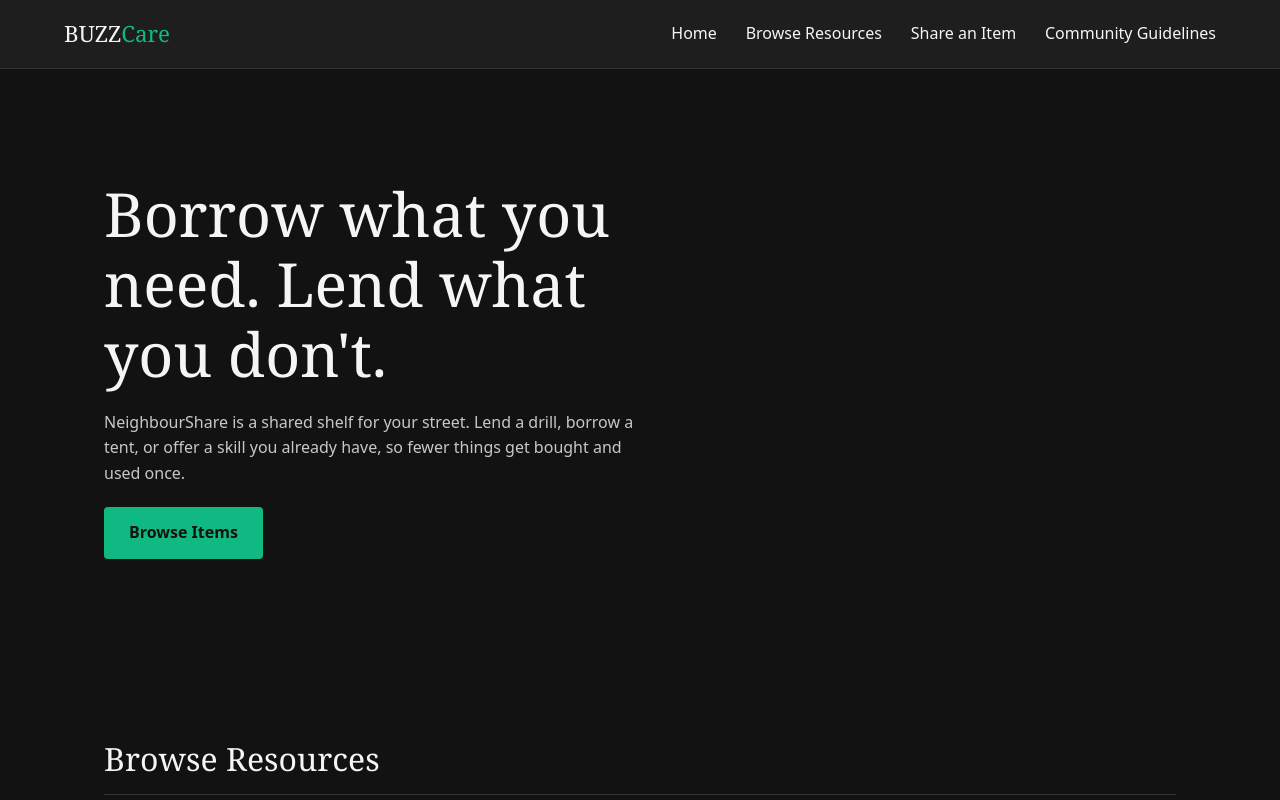
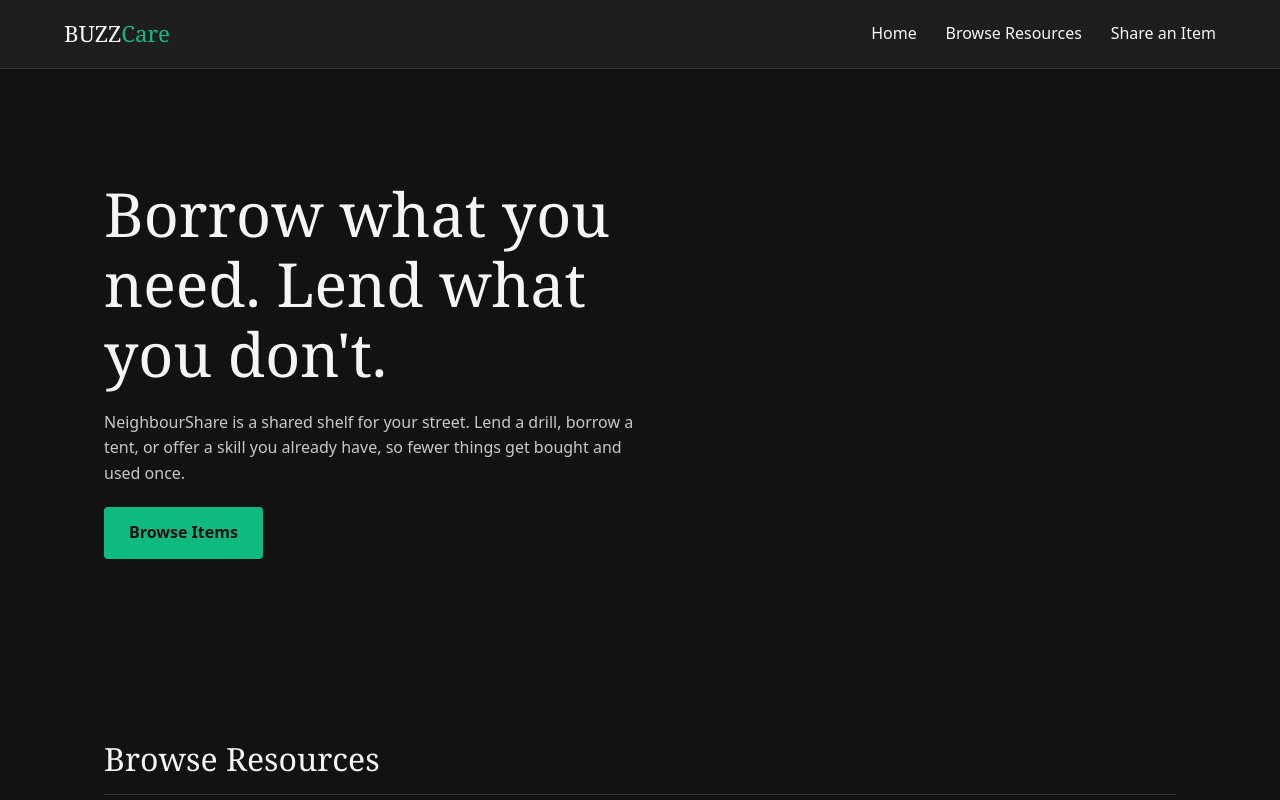
Before and after one commit to Notjatin925/BUZZ-CARE-shared-neighborhood-resource-booking-, a plain HTML site: page index.html in a window 1280 px wide. Shown: the top 800 px of the page. Drawn offline with Linux system fonts and the light colour scheme.

Commit message:
Add files via upload

```diff
--- a/index.html
+++ b/index.html
@@ -27,7 +27,6 @@
         <li><a href="#home">Home</a></li>
         <li><a href="#browse">Browse Resources</a></li>
         <li><a href="#share">Share an Item</a></li>
-        <li><a href="#guidelines">Community Guidelines</a></li>
       </ul>
     </nav>
   </header>
```
